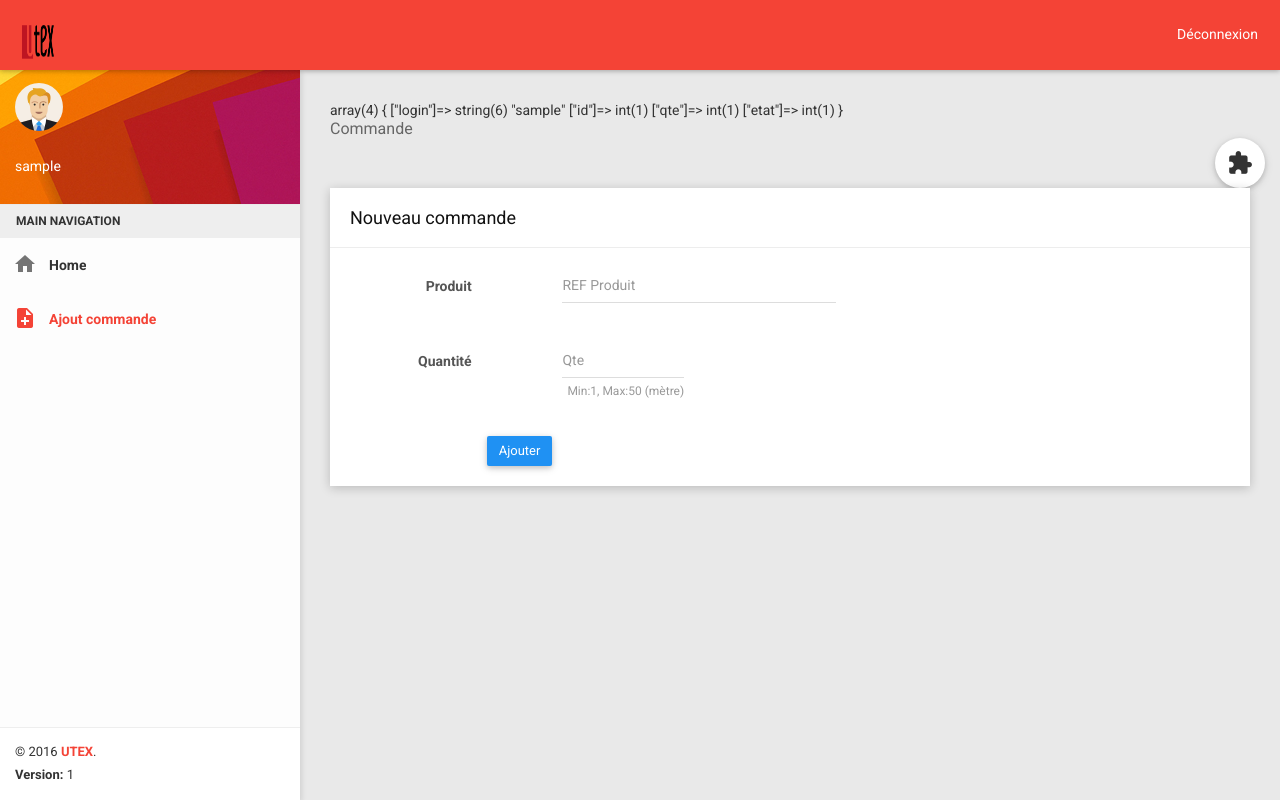
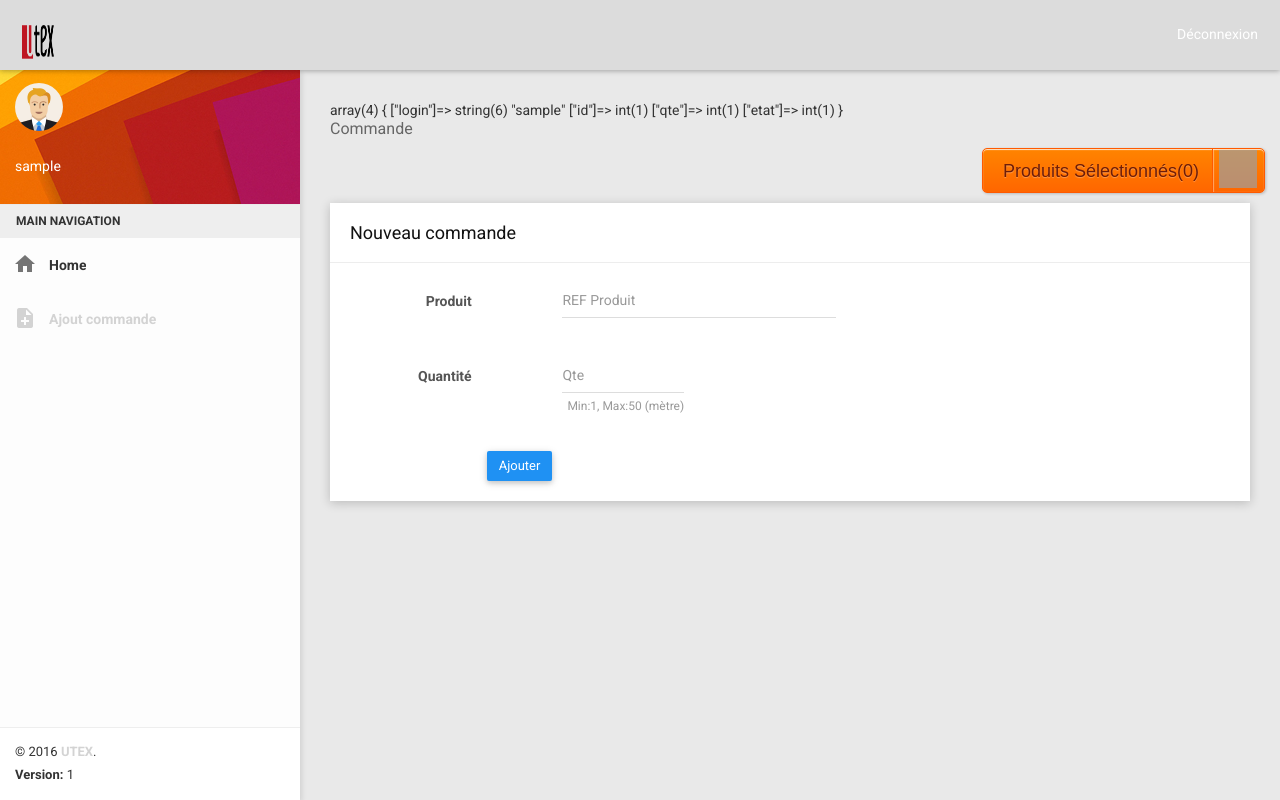
Before and after one commit to racem93/utex, a PHP site: page /ajoutCommande.php in a window 1280 px wide. Run offline with PHP 8.4, Linux system fonts and the light colour scheme; the visitor is signed in with stand-in values (Sample User, id 1); grey boxes are pictures that could not be loaded.

Commit message:
ADDBTNPANIER AND GREY THEME

```diff
--- a/ajoutCommande.php
+++ b/ajoutCommande.php
@@ -58,7 +58,7 @@ if (isset($_POST["commande"])) {
     {
         $qteProduit=$row->qte;
     }
-    $req="SELECT `qte` FROM `lignecommande`,`commande` WHERE `idProduit`='$idProduit' AND `lignecommande`.`idCommande`=`commande`.`idCommande` AND `etat`=1 AND `traite`=0 ";
+    $req="SELECT `qte` FROM `lignecommande` WHERE `idProduit`='$idProduit' AND `etat`=1 ";
     $oPDOStatement=$connect->query($req);
     $oPDOStatement->setFetchMode(PDO::FETCH_OBJ);
     $commandeTotale=0;
@@ -117,10 +117,13 @@ include("header.php");
 
                 <h2>Commande</h2>
                 <div class="navbar-right">
-                <button type="button" class="btn btn-default btn-circle-lg waves-effect waves-circle waves-float " data-trigger="focus" data-container="body" data-toggle="popover"
-                        data-placement="bottom" title="Popover Title" data-content="Vivamus sagittis lacus vel augue laoreet rutrum faucibus.">
-                    <i class="material-icons">extension</i>
-                </button>
+
+
+			  	<a href="Commande.php" class="buybtn">
+						<span class="buybtn-text">Produits Sélectionnés(0)</span>
+						<span class="buybtn-hidden-text">Voir commande</span>
+						<span class="buybtn-image"><span></span></span>
+					</a>
                     </div>
             </div>
             <!-- Horizontal Layout -->
--- a/css/theme-red.css
+++ b/css/theme-red.css
@@ -1,5 +1,5 @@
 .theme-red .navbar {
-  background-color: #F44336; }
+  background-color: #DCDCDC; }
 
 .theme-red .navbar-brand {
   color: #fff; }
@@ -30,7 +30,7 @@
 .theme-red .sidebar .menu .list li.active {
   background-color: transparent; }
   .theme-red .sidebar .menu .list li.active > :first-child i, .theme-red .sidebar .menu .list li.active > :first-child span {
-    color: #F44336; }
+    color: #D3D3D3; }
 
 .theme-red .sidebar .menu .list .toggled {
   background-color: transparent; }
@@ -41,4 +41,4 @@
 .theme-red .sidebar .legal {
   background-color: #fff; }
   .theme-red .sidebar .legal .copyright a {
-    color: #F44336 !important; }
+    color: #D3D3D3 !important; }
```
